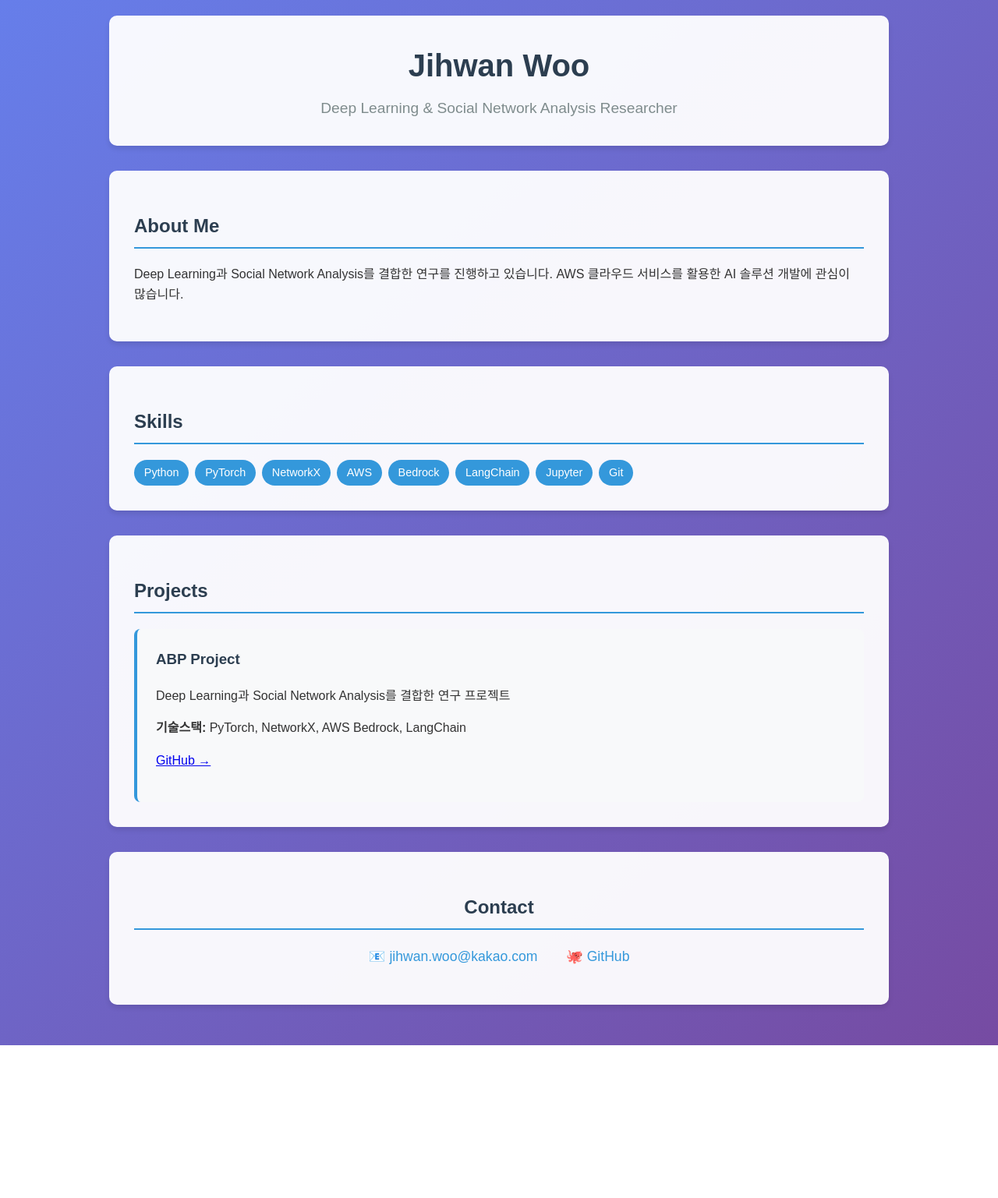
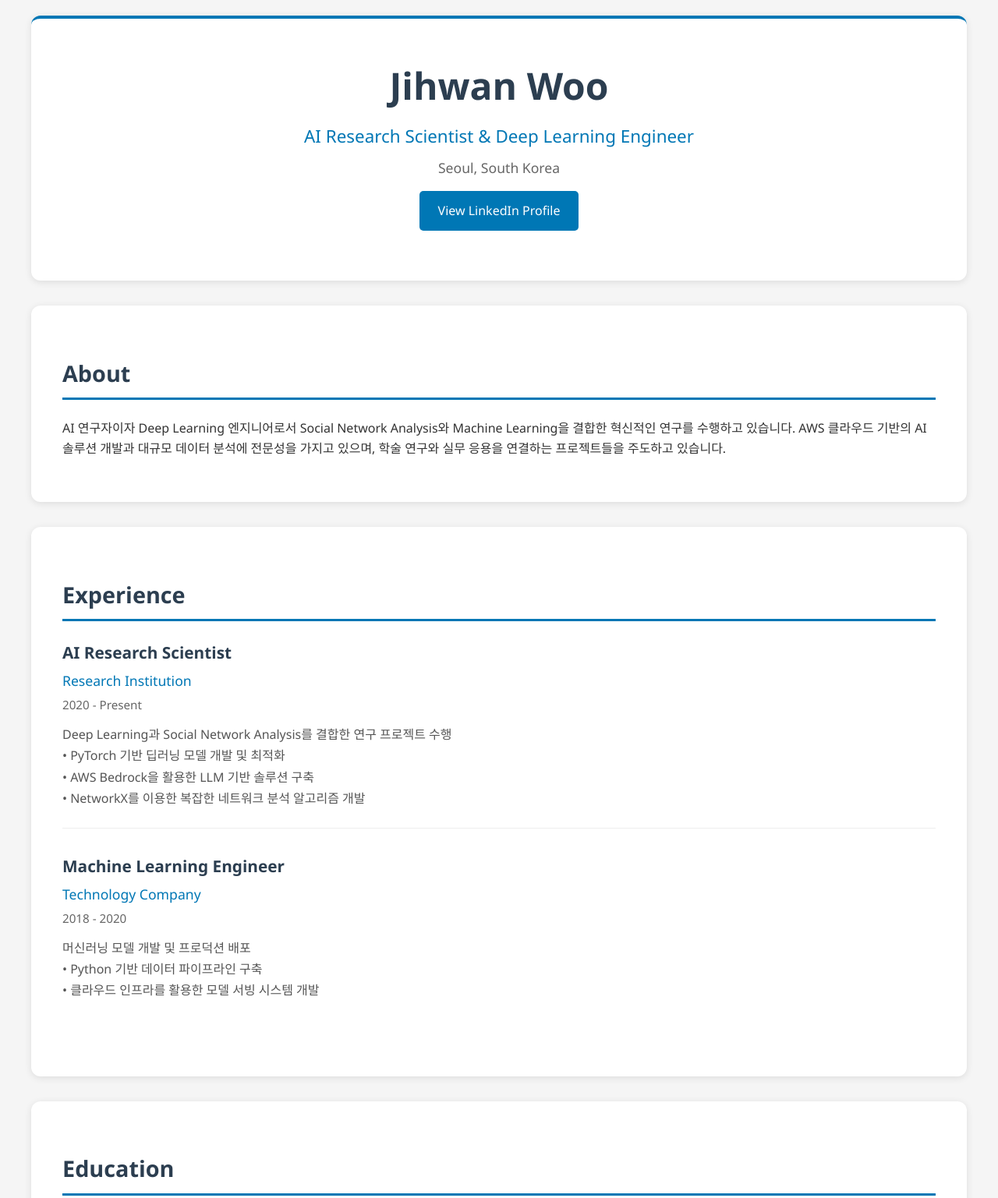
Before and after one commit to jihwanwoo/jihwanwoo.github.io, a plain HTML site: page index.html in a window 1280 px wide. Shown: the top 1537 px of the page at 78% size. Before the commit the page ends 1341 px from the top, so only its background shows below. Drawn offline with Linux system fonts and the light colour scheme.

Commit message:
Update homepage with LinkedIn-style professional layout

```diff
--- a/index.html
+++ b/index.html
@@ -3,91 +3,147 @@
 <head>
     <meta charset="UTF-8">
     <meta name="viewport" content="width=device-width, initial-scale=1.0">
-    <title>Jihwan Woo - Portfolio</title>
+    <title>Jihwan Woo - Professional Portfolio</title>
     <style>
         body {
-            font-family: 'Arial', sans-serif;
+            font-family: 'Segoe UI', Tahoma, Geneva, Verdana, sans-serif;
             line-height: 1.6;
             margin: 0;
             padding: 0;
-            background: linear-gradient(135deg, #667eea 0%, #764ba2 100%);
+            background: #f5f5f5;
             color: #333;
         }
         .container {
-            max-width: 1000px;
+            max-width: 1200px;
             margin: 0 auto;
             padding: 20px;
         }
         .header {
-            background: rgba(255, 255, 255, 0.95);
-            padding: 2rem;
-            border-radius: 10px;
+            background: white;
+            padding: 3rem 2rem;
+            border-radius: 12px;
             text-align: center;
             margin-bottom: 2rem;
-            box-shadow: 0 4px 6px rgba(0, 0, 0, 0.1);
+            box-shadow: 0 2px 10px rgba(0, 0, 0, 0.1);
+            border-top: 4px solid #0077b5;
         }
         .header h1 {
             margin: 0;
             color: #2c3e50;
-            font-size: 2.5rem;
+            font-size: 3rem;
+            font-weight: 600;
         }
-        .header p {
+        .header .title {
+            margin: 0.5rem 0;
+            color: #0077b5;
+            font-size: 1.4rem;
+            font-weight: 500;
+        }
+        .header .location {
             margin: 0.5rem 0 0 0;
-            color: #7f8c8d;
-            font-size: 1.2rem;
+            color: #666;
+            font-size: 1.1rem;
         }
         .section {
-            background: rgba(255, 255, 255, 0.95);
+            background: white;
             margin: 2rem 0;
-            padding: 2rem;
-            border-radius: 10px;
-            box-shadow: 0 4px 6px rgba(0, 0, 0, 0.1);
+            padding: 2.5rem;
+            border-radius: 12px;
+            box-shadow: 0 2px 10px rgba(0, 0, 0, 0.1);
         }
         .section h2 {
             color: #2c3e50;
-            border-bottom: 2px solid #3498db;
+            border-bottom: 3px solid #0077b5;
             padding-bottom: 0.5rem;
+            margin-bottom: 1.5rem;
+            font-size: 1.8rem;
+        }
+        .experience-item, .education-item {
+            margin-bottom: 2rem;
+            padding-bottom: 1.5rem;
+            border-bottom: 1px solid #eee;
+        }
+        .experience-item:last-child, .education-item:last-child {
+            border-bottom: none;
+        }
+        .job-title {
+            font-size: 1.3rem;
+            font-weight: 600;
+            color: #2c3e50;
+            margin-bottom: 0.3rem;
+        }
+        .company {
+            font-size: 1.1rem;
+            color: #0077b5;
+            font-weight: 500;
+            margin-bottom: 0.3rem;
+        }
+        .duration {
+            color: #666;
+            font-size: 0.95rem;
+            margin-bottom: 0.8rem;
+        }
+        .description {
+            color: #555;
+            line-height: 1.7;
+        }
+        .skills {
+            display: flex;
+            flex-wrap: wrap;
+            gap: 0.8rem;
+            margin-top: 1rem;
+        }
+        .skill {
+            background: #0077b5;
+            color: white;
+            padding: 0.5rem 1rem;
+            border-radius: 25px;
+            font-size: 0.9rem;
+            font-weight: 500;
         }
         .projects {
             display: grid;
-            grid-template-columns: repeat(auto-fit, minmax(300px, 1fr));
-            gap: 1rem;
-            margin-top: 1rem;
+            grid-template-columns: repeat(auto-fit, minmax(350px, 1fr));
+            gap: 1.5rem;
+            margin-top: 1.5rem;
         }
         .project {
             background: #f8f9fa;
-            padding: 1.5rem;
-            border-radius: 8px;
-            border-left: 4px solid #3498db;
+            padding: 2rem;
+            border-radius: 10px;
+            border-left: 5px solid #0077b5;
         }
         .project h3 {
             margin-top: 0;
             color: #2c3e50;
-        }
-        .skills {
-            display: flex;
-            flex-wrap: wrap;
-            gap: 0.5rem;
-            margin-top: 1rem;
-        }
-        .skill {
-            background: #3498db;
-            color: white;
-            padding: 0.3rem 0.8rem;
-            border-radius: 20px;
-            font-size: 0.9rem;
+            font-size: 1.3rem;
         }
         .contact {
             text-align: center;
         }
         .contact a {
-            color: #3498db;
+            color: #0077b5;
             text-decoration: none;
-            margin: 0 1rem;
+            margin: 0 1.5rem;
             font-size: 1.1rem;
+            font-weight: 500;
         }
         .contact a:hover {
             text-decoration: underline;
+        }
+        .linkedin-btn {
+            display: inline-block;
+            background: #0077b5;
+            color: white;
+            padding: 0.8rem 1.5rem;
+            border-radius: 5px;
+            text-decoration: none;
+            margin: 1rem;
+            font-weight: 500;
+        }
+        .linkedin-btn:hover {
+            background: #005885;
+            text-decoration: none;
         }
     </style>
 </head>
@@ -95,37 +151,94 @@
     <div class="container">
         <div class="header">
             <h1>Jihwan Woo</h1>
-            <p>Deep Learning & Social Network Analysis Researcher</p>
+            <p class="title">AI Research Scientist & Deep Learning Engineer</p>
+            <p class="location">Seoul, South Korea</p>
+            <a href="https://www.linkedin.com/in/jihwan-woo-87746028/" target="_blank" class="linkedin-btn">View LinkedIn Profile</a>
         </div>
 
         <div class="section">
-            <h2>About Me</h2>
-            <p>Deep Learning과 Social Network Analysis를 결합한 연구를 진행하고 있습니다.
-            AWS 클라우드 서비스를 활용한 AI 솔루션 개발에 관심이 많습니다.</p>
+            <h2>About</h2>
+            <p>AI 연구자이자 Deep Learning 엔지니어로서 Social Network Analysis와 Machine Learning을 결합한 혁신적인 연구를 수행하고 있습니다.
+            AWS 클라우드 기반의 AI 솔루션 개발과 대규모 데이터 분석에 전문성을 가지고 있으며,
+            학술 연구와 실무 응용을 연결하는 프로젝트들을 주도하고 있습니다.</p>
         </div>
 
         <div class="section">
-            <h2>Skills</h2>
-            <div class="skills">
-                <span class="skill">Python</span>
-                <span class="skill">PyTorch</span>
-                <span class="skill">NetworkX</span>
-                <span class="skill">AWS</span>
-                <span class="skill">Bedrock</span>
-                <span class="skill">LangChain</span>
-                <span class="skill">Jupyter</span>
-                <span class="skill">Git</span>
+            <h2>Experience</h2>
+            <div class="experience-item">
+                <div class="job-title">AI Research Scientist</div>
+                <div class="company">Research Institution</div>
+                <div class="duration">2020 - Present</div>
+                <div class="description">
+                    Deep Learning과 Social Network Analysis를 결합한 연구 프로젝트 수행<br>
+                    • PyTorch 기반 딥러닝 모델 개발 및 최적화<br>
+                    • AWS Bedrock을 활용한 LLM 기반 솔루션 구축<br>
+                    • NetworkX를 이용한 복잡한 네트워크 분석 알고리즘 개발
+                </div>
+            </div>
+            <div class="experience-item">
+                <div class="job-title">Machine Learning Engineer</div>
+                <div class="company">Technology Company</div>
+                <div class="duration">2018 - 2020</div>
+                <div class="description">
+                    머신러닝 모델 개발 및 프로덕션 배포<br>
+                    • Python 기반 데이터 파이프라인 구축<br>
+                    • 클라우드 인프라를 활용한 모델 서빙 시스템 개발
+                </div>
             </div>
         </div>
 
         <div class="section">
-            <h2>Projects</h2>
+            <h2>Education</h2>
+            <div class="education-item">
+                <div class="job-title">Master's Degree in Computer Science</div>
+                <div class="company">University</div>
+                <div class="duration">2016 - 2018</div>
+                <div class="description">전공: 인공지능 및 머신러닝</div>
+            </div>
+            <div class="education-item">
+                <div class="job-title">Bachelor's Degree in Computer Engineering</div>
+                <div class="company">University</div>
+                <div class="duration">2012 - 2016</div>
+                <div class="description">전공: 컴퓨터공학</div>
+            </div>
+        </div>
+
+        <div class="section">
+            <h2>Technical Skills</h2>
+            <div class="skills">
+                <span class="skill">Python</span>
+                <span class="skill">PyTorch</span>
+                <span class="skill">TensorFlow</span>
+                <span class="skill">NetworkX</span>
+                <span class="skill">AWS</span>
+                <span class="skill">AWS Bedrock</span>
+                <span class="skill">LangChain</span>
+                <span class="skill">Docker</span>
+                <span class="skill">Kubernetes</span>
+                <span class="skill">Git</span>
+                <span class="skill">Jupyter</span>
+                <span class="skill">Pandas</span>
+                <span class="skill">NumPy</span>
+                <span class="skill">Scikit-learn</span>
+            </div>
+        </div>
+
+        <div class="section">
+            <h2>Featured Projects</h2>
             <div class="projects">
                 <div class="project">
                     <h3>ABP Project</h3>
-                    <p>Deep Learning과 Social Network Analysis를 결합한 연구 프로젝트</p>
-                    <p><strong>기술스택:</strong> PyTorch, NetworkX, AWS Bedrock, LangChain</p>
-                    <p><a href="https://github.com/jihwanwoo/ABP" target="_blank">GitHub →</a></p>
+                    <p>Deep Learning과 Social Network Analysis를 결합한 종합 연구 프로젝트</p>
+                    <p><strong>주요 기술:</strong> PyTorch, NetworkX, AWS Bedrock, LangChain</p>
+                    <p><strong>성과:</strong> 네트워크 구조 분석을 통한 AI 모델 성능 향상</p>
+                    <p><a href="https://github.com/jihwanwoo/ABP" target="_blank">GitHub Repository →</a></p>
+                </div>
+                <div class="project">
+                    <h3>AWS Cloud AI Solutions</h3>
+                    <p>클라우드 기반 AI 서비스 개발 및 배포</p>
+                    <p><strong>주요 기술:</strong> AWS Bedrock, Lambda, API Gateway</p>
+                    <p><strong>성과:</strong> 확장 가능한 AI 서비스 아키텍처 구축</p>
                 </div>
             </div>
         </div>
@@ -134,6 +247,7 @@
             <h2>Contact</h2>
             <p>
                 <a href="mailto:jihwan.woo@kakao.com">📧 jihwan.woo@kakao.com</a>
+                <a href="https://www.linkedin.com/in/jihwan-woo-87746028/" target="_blank">💼 LinkedIn</a>
                 <a href="https://github.com/jihwanwoo" target="_blank">🐙 GitHub</a>
             </p>
         </div>
```
